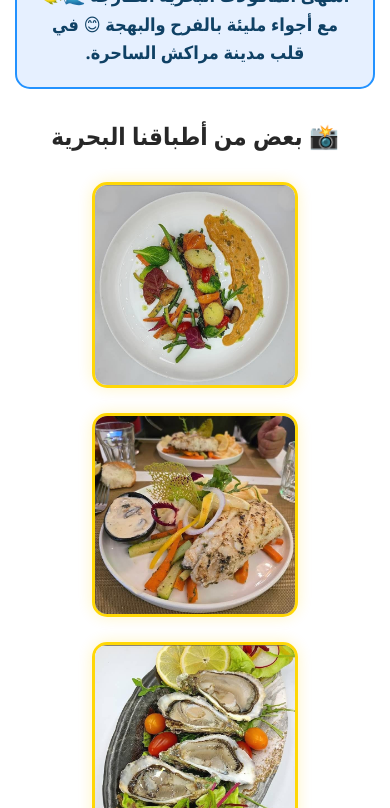
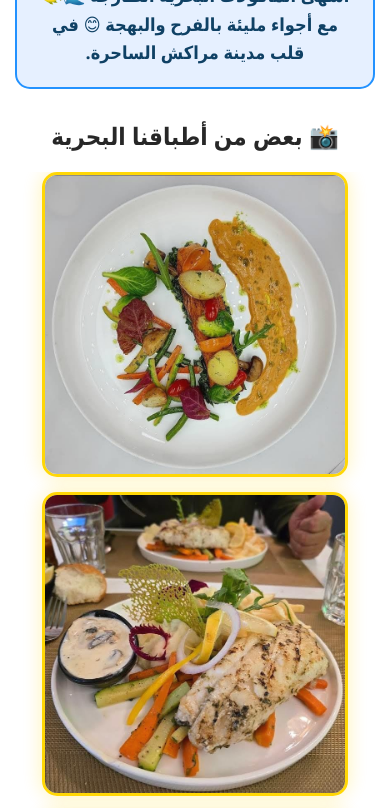
Before and after one commit to saber762/AHLAM-RESTAURANT, a plain HTML site: page index.html in a window 390 px wide. Shown: the part 252-1060 px from the top of the page. Drawn offline with Linux system fonts and the light colour scheme.

Commit message:
Update index.html

```diff
--- a/index.html
+++ b/index.html
@@ -5,6 +5,7 @@
   <title>Ahlam Pêcheur</title>
   <meta name="viewport" content="width=device-width, initial-scale=1.0">
 
+  <!-- Font Awesome -->
   <link href="https://cdnjs.cloudflare.com/ajax/libs/font-awesome/6.5.0/css/all.min.css" rel="stylesheet">
 
   <style>
@@ -72,6 +73,8 @@
 
     .container {
       padding: 30px 15px;
+      max-width: 1200px;
+      margin: 0 auto;
     }
 
     p.intro {
@@ -95,24 +98,22 @@
 
     .gallery {
       display: flex;
-      flex-wrap: wrap;
-      justify-content: center;
-      gap: 20px;
+      flex-wrap: nowrap; /* ممنوع يلف الصور */
+      overflow-x: auto; /* يخلي الصور تنسحب يمين ويسار إذا ما كفت الشاشة */
+      gap: 15px;
       margin-top: 20px;
-      padding: 0 10px;
+      padding-bottom: 10px;
+      scroll-snap-type: x mandatory;
     }
 
     .gallery img {
-      width: 100%;
-      max-width: 220px;
+      flex: 0 0 auto;
+      width: 250px;
+      height: auto;
       border-radius: 15px;
       border: 3px solid #ffd700;
-      box-shadow: 0 0 15px rgba(255, 215, 0, 0.25);
-      transition: transform 0.3s;
-    }
-
-    .gallery img:hover {
-      transform: scale(1.03);
+      box-shadow: 0 0 20px rgba(255, 215, 0, 0.3);
+      scroll-snap-align: start;
     }
 
     .contact {
@@ -159,11 +160,7 @@
       margin-top: 40px;
     }
 
-    @media (max-width: 600px) {
-      body {
-        padding-bottom: 30px;
-      }
-
+    @media (max-width: 768px) {
       .topbar {
         flex-direction: column;
         align-items: flex-start;
@@ -188,13 +185,13 @@
       }
 
       .gallery {
-        gap: 25px;
-        padding: 10px;
+        flex-wrap: wrap;
+        justify-content: center;
       }
 
       .gallery img {
-        width: 80%;
-        max-width: 200px;
+        width: 100%;
+        max-width: 300px;
       }
     }
   </style>
```
